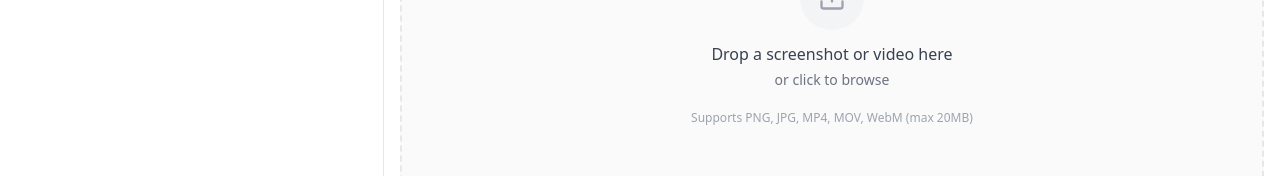
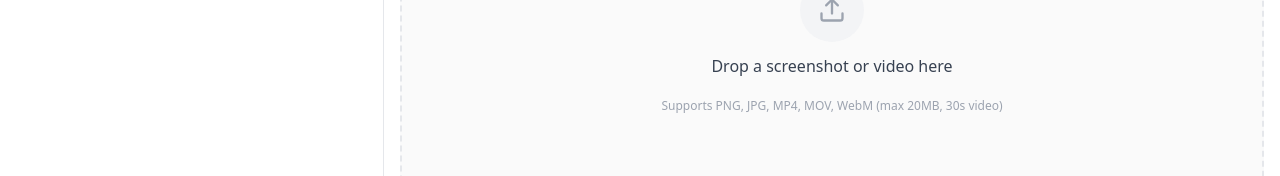
Before and after one commit to abi/screenshot-to-code, a React (Vite) app in the folder frontend/: page / in a window 1280 px wide. Shown: the part 222-398 px from the top of the page. Built offline with nearby package versions, Linux system fonts and the light colour scheme; no server answers.

Commit message:
Tighten upload copy and text examples

```diff
--- a/frontend/src/components/unified-input/tabs/TextTab.tsx
+++ b/frontend/src/components/unified-input/tabs/TextTab.tsx
@@ -12,8 +12,6 @@ const EXAMPLE_PROMPTS = [
   "A minimalist portfolio with case studies and a contact section",
   "A fintech savings app dashboard with balances and goals",
   "A travel itinerary planner with map and daily schedule",
-  "A fitness class booking page with timetable and trainers",
-  "A real estate listing page with photo gallery and details",
 ];
 
 function TextTab({ doCreateFromText }: Props) {
--- a/frontend/src/components/unified-input/tabs/UploadTab.tsx
+++ b/frontend/src/components/unified-input/tabs/UploadTab.tsx
@@ -208,12 +208,9 @@ function UploadTab({ doCreate }: Props) {
               <p className="text-gray-700 font-medium">
                 Drop a screenshot or video here
               </p>
-              <p className="text-sm text-gray-500 mt-1">
-                or click to browse
-              </p>
             </div>
             <p className="text-xs text-gray-400 mt-2">
-              Supports PNG, JPG, MP4, MOV, WebM (max 20MB)
+              Supports PNG, JPG, MP4, MOV, WebM (max 20MB, 30s video)
             </p>
           </div>
         </div>
```
